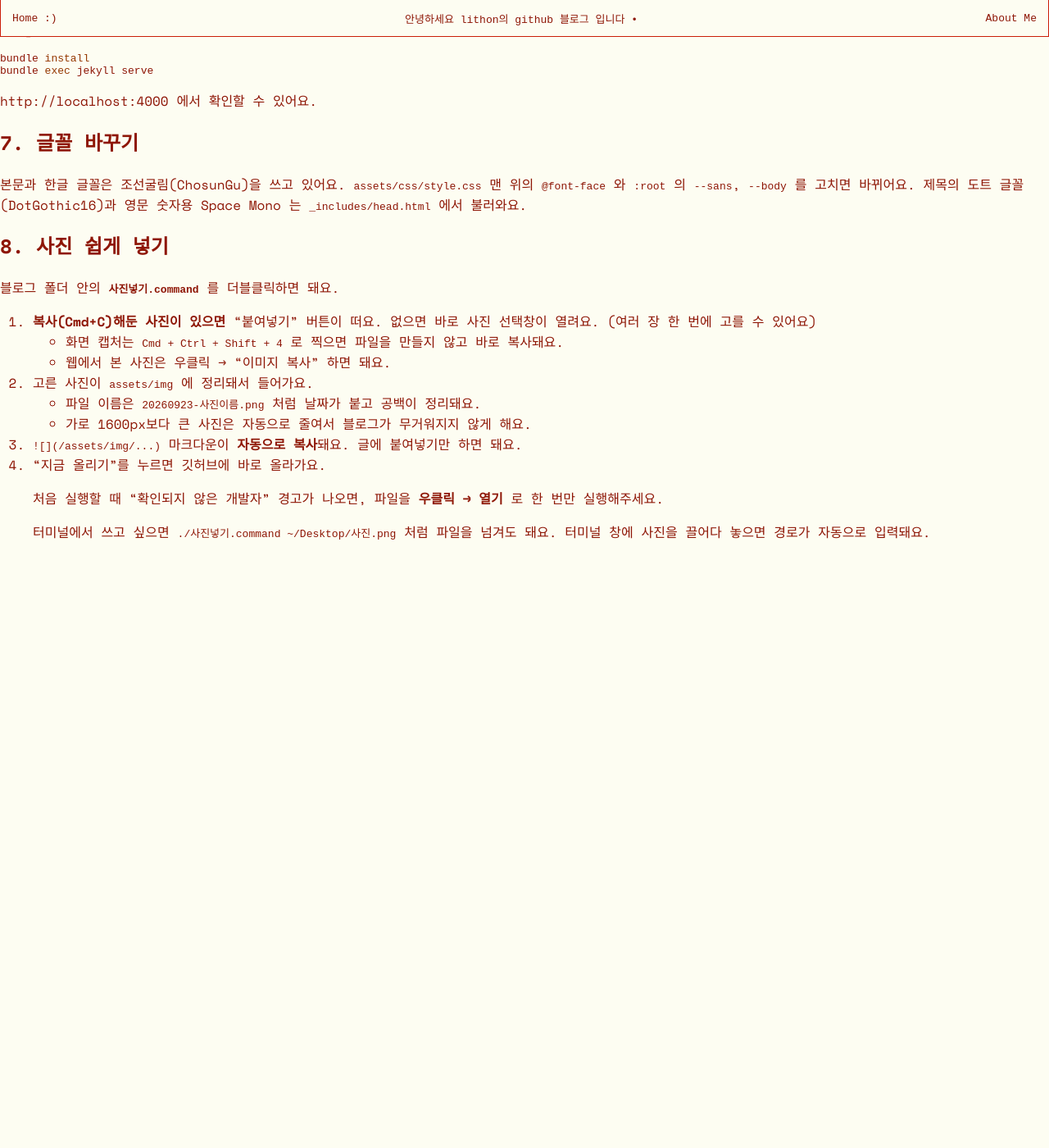
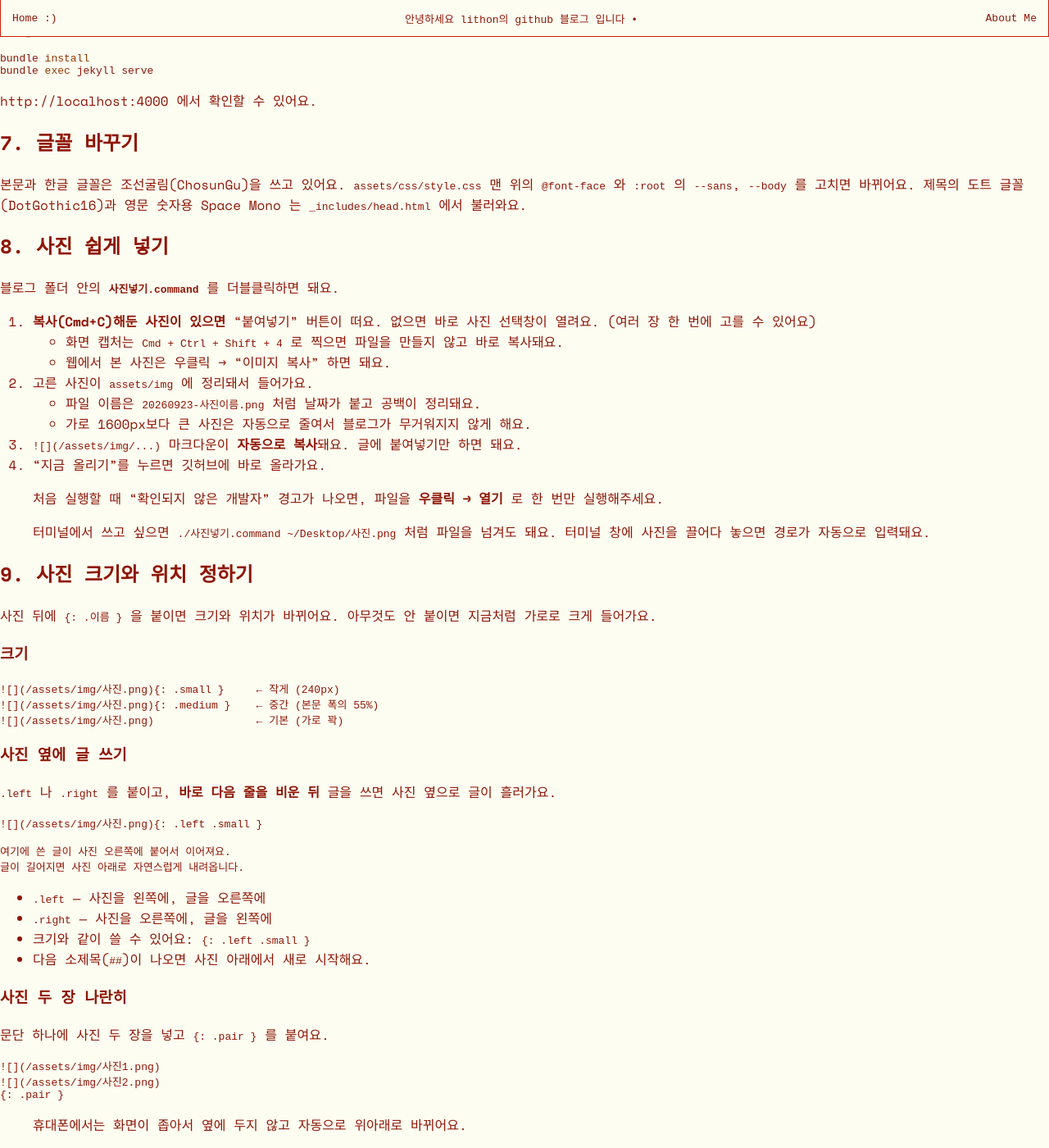
Before and after one commit to lithonhaeun/lithonhaeun.github.io, a Jekyll site: the page built from GUIDE.md, in a window 1280 px wide and 1400 px high, scrolled down 1938 px. Shown: the whole window at 82% size. Built offline with Jekyll 4.4.1, drawn with Linux system fonts in a browser that asks for light colours; some web fonts are replaced; our own code applies the rules of GitHub Pages for plain Markdown files; before the commit the page ends 2615 px from its top, so only the background shows below that.

Commit message:
본문 사진 크기·위치 지정

````diff
--- a/GUIDE.md
+++ b/GUIDE.md
@@ -114,3 +114,43 @@
 > 처음 실행할 때 "확인되지 않은 개발자" 경고가 나오면, 파일을 **우클릭 → 열기** 로 한 번만 실행해주세요.
 >
 > 터미널에서 쓰고 싶으면 `./사진넣기.command ~/Desktop/사진.png` 처럼 파일을 넘겨도 돼요. 터미널 창에 사진을 끌어다 놓으면 경로가 자동으로 입력돼요.
+
+## 9. 사진 크기와 위치 정하기
+
+사진 뒤에 `{: .이름 }` 을 붙이면 크기와 위치가 바뀌어요. 아무것도 안 붙이면 지금처럼 가로로 크게 들어가요.
+
+### 크기
+
+```markdown
+![](/assets/img/사진.png){: .small }     ← 작게 (240px)
+![](/assets/img/사진.png){: .medium }    ← 중간 (본문 폭의 55%)
+![](/assets/img/사진.png)                ← 기본 (가로 꽉)
+```
+
+### 사진 옆에 글 쓰기
+
+`.left` 나 `.right` 를 붙이고, **바로 다음 줄을 비운 뒤** 글을 쓰면 사진 옆으로 글이 흘러가요.
+
+```markdown
+![](/assets/img/사진.png){: .left .small }
+
+여기에 쓴 글이 사진 오른쪽에 붙어서 이어져요.
+글이 길어지면 사진 아래로 자연스럽게 내려옵니다.
+```
+
+- `.left` — 사진을 왼쪽에, 글을 오른쪽에
+- `.right` — 사진을 오른쪽에, 글을 왼쪽에
+- 크기와 같이 쓸 수 있어요: `{: .left .small }`
+- 다음 소제목(`##`)이 나오면 사진 아래에서 새로 시작해요.
+
+### 사진 두 장 나란히
+
+문단 하나에 사진 두 장을 넣고 `{: .pair }` 를 붙여요.
+
+```markdown
+![](/assets/img/사진1.png)
+![](/assets/img/사진2.png)
+{: .pair }
+```
+
+> 휴대폰에서는 화면이 좁아서 옆에 두지 않고 자동으로 위아래로 바뀌어요.
--- a/assets/css/style.css
+++ b/assets/css/style.css
@@ -169,6 +169,19 @@
 .prose strong{color:var(--text)}
 .prose blockquote{margin:1.5em 0;padding:4px 20px;border-left:3px solid var(--red);background:rgba(202,30,8,.04)}
 .prose img{margin:1.5em auto;border:1px solid rgba(202,30,8,.3)}
+/* 본문 사진 크기 — 글에서 {: .small } 처럼 붙여요 */
+.prose img.small{width:240px}
+.prose img.medium{width:55%;min-width:220px}
+.prose img.full{width:100%}
+/* 사진 옆에 글 쓰기 */
+.prose img.left{float:left;max-width:46%;margin:.35em 1.6em 1.1em 0}
+.prose img.right{float:right;max-width:46%;margin:.35em 0 1.1em 1.6em}
+.prose img.left.small,.prose img.right.small{max-width:none}
+.prose h2,.prose h3,.prose hr{clear:both}
+.prose .clear{clear:both}
+/* 사진 두 장 나란히 — {: .pair } 를 문단에 붙여요 */
+.prose p.pair{display:flex;gap:14px;align-items:flex-start}
+.prose p.pair img{flex:1;min-width:0;margin:1.5em 0}
 .prose hr{border:0;border-top:1px dashed var(--red);margin:3em 0}
 .prose table{border-collapse:collapse;width:100%;display:block;overflow-x:auto;font-size:14px}
 .prose th,.prose td{border:1px solid rgba(202,30,8,.35);padding:8px 12px}
@@ -271,6 +284,9 @@
   .board{margin:0 12px}
   .section{padding:48px 20px 24px}
   .prose{padding:48px 20px}
+  .prose img.left,.prose img.right{float:none;max-width:100%;margin:1.5em auto}
+  .prose img.small,.prose img.medium{width:min(240px,100%)}
+  .prose p.pair{flex-direction:column}
   .postnav{grid-template-columns:1fr}
   .postnav__cell{border-right:0;border-bottom:1px solid var(--red);padding:24px}
   .acc__head{padding:0 16px}
````
